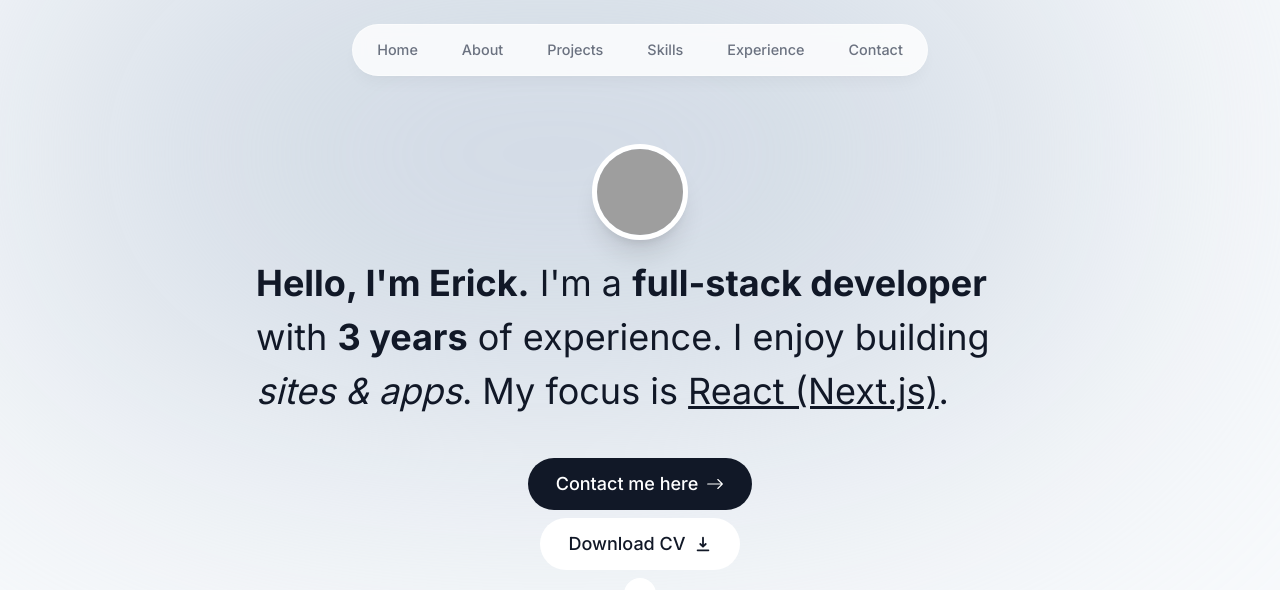
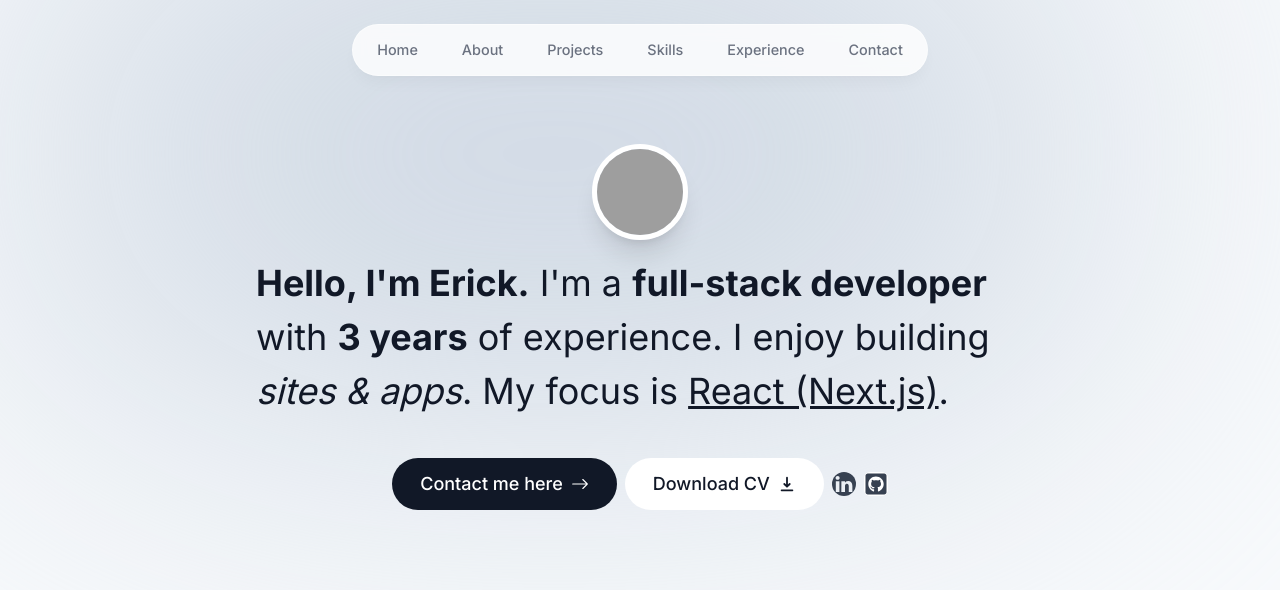
Before and after one commit to SkiSherpa/portfolio, a Next.js app: page / in a window 1280 px wide. Shown: the top 590 px of the page. Built offline with nearby package versions, Linux system fonts and the light colour scheme; grey boxes are pictures that could not be loaded.

Commit message:
Fix styling: showing linkedin and github icons and mobile view

```diff
--- a/src/components/Intro.tsx
+++ b/src/components/Intro.tsx
@@ -37,7 +37,7 @@ export default function Intro() {
 				building <span className="italic">sites & apps</span>. My focus is{" "}
 				<span className="underline">React (Next.js)</span>.
 			</motion.h1>
-			<div className="flex flex-col sm:flex-grow items-center justify-center gap-2 px-4 text-lg font-medium">
+			<div className="flex flex-col sm:flex-row items-center justify-center gap-2 px-4 text-lg font-medium">
 				<Link
 					href="#contact"
 					className="bg-gray-900 text-white px-7 py-3 flex items-center gap-2 rounded-full"
@@ -48,10 +48,10 @@ export default function Intro() {
 					Download CV <HiDownload />{" "}
 				</a>
 				<a>
-					<BsLinkedin className="bg-white p-4 text-gray-700 flex items-center gap-2 rounded-full" />
+					<BsLinkedin className=" text-gray-700 rounded-full text-[1.5rem]" />
 				</a>
 				<a>
-					<FaGithubSquare className="bg-white p-4 text-gray-700 flex items-center gap-2 text-[1.35rem] rounded-full" />
+					<FaGithubSquare className="bg-white text-gray-700 rounded-md text-[1.5rem]" />
 				</a>
 			</div>
 		</section>
```
